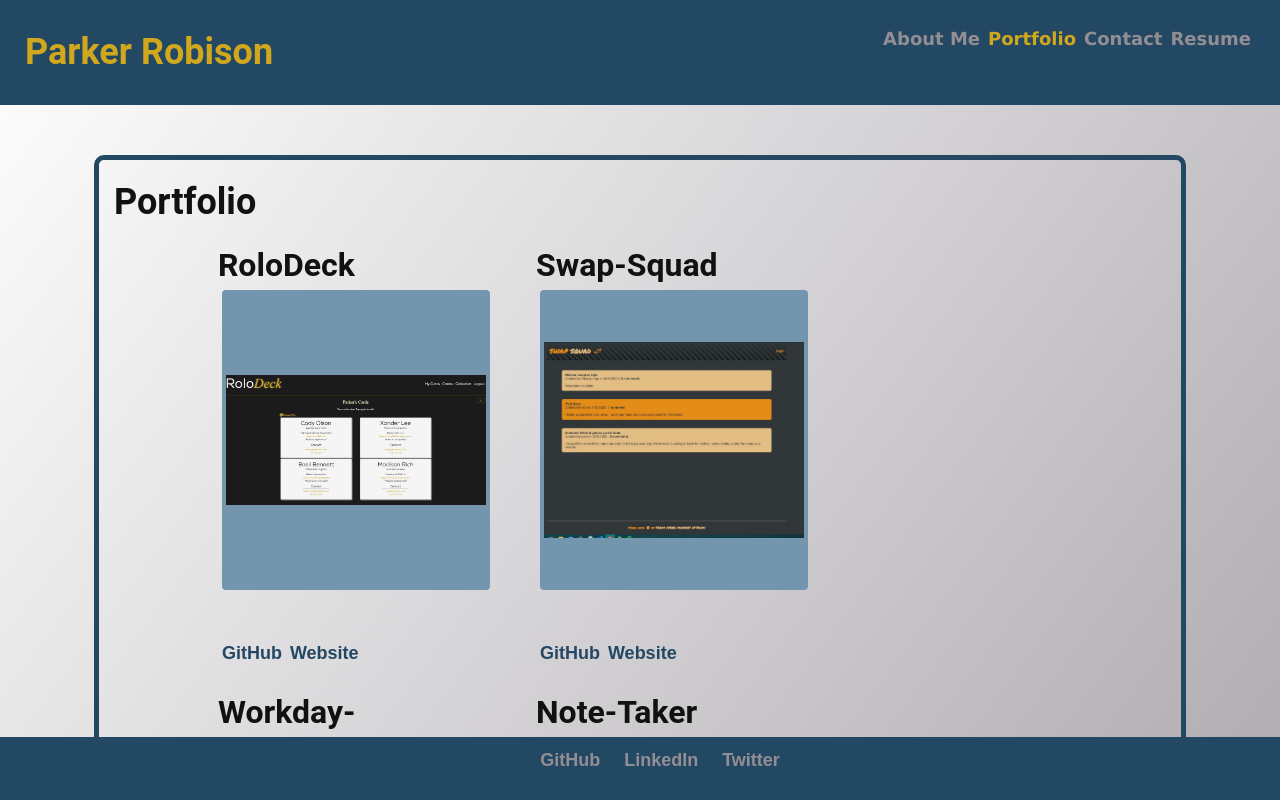
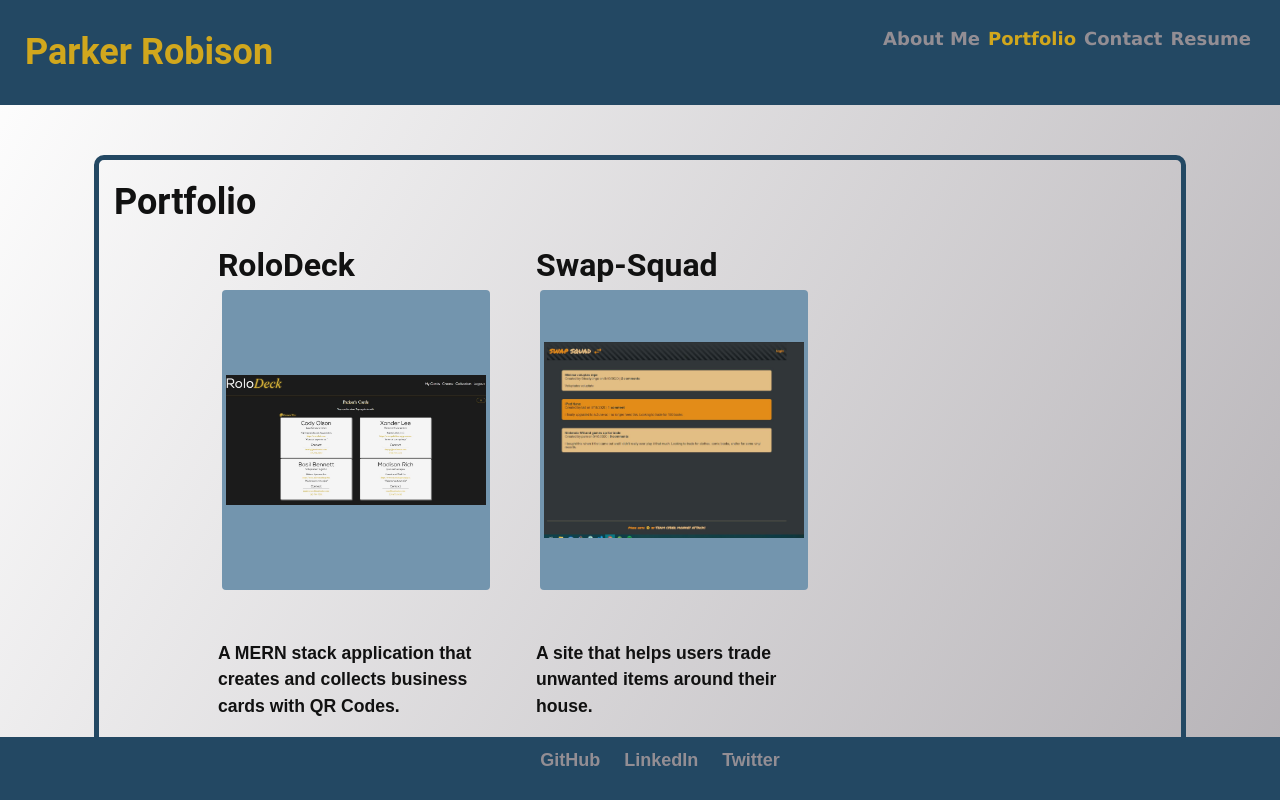
Before and after one commit to parkerrobison/re-portfolio, a React (Create React App) app: page / in a window 1280 px wide. Both pictures are taken after a click on the item "Portfolio". Shown: the top 800 px of the page. Built offline with nearby package versions, Linux system fonts and the light colour scheme.

Commit message:
added description and technologies to project.json and index.js of Project.

```diff
--- a/src/components/Project/index.js
+++ b/src/components/Project/index.js
@@ -14,8 +14,10 @@ function Project() {
                                 alt={p.ProjectName}
                                 className= "img-thumbnail project-image mx-1"
                             />
+                            <p>{p.description}</p>
+                            <p>This project uses {p.technologies}</p>
                             <a href={p.githubRepo} target='_blank' rel="noopener noreferrer" className="gh-link">GitHub</a>
-                            <a href={p.deployedApp} target='_blank' rel="noopener noreferrer" className="site-link">Website</a>
+                            <a href={p.deployedApp} target='_blank' rel="noopener noreferrer" className="site-link"> Live Website</a>
                         </Col>)
 
                 })}
--- a/src/utils/project.json
+++ b/src/utils/project.json
@@ -2,6 +2,8 @@
     {
         "ProjectName": "RoloDeck",
         "imagePath": "/re-portfolio/images/projects/6.jpg",
+        "description": "A MERN stack application that creates and collects business cards with QR Codes.",
+        "technologies": "Mongoose, Express.js, React, Node, GraphQL, and Redux.",
         "githubRepo": "https://github.com/parkerrobison/Roll-a-Jazz",
         "deployedApp": "https://rolodeck.herokuapp.com/"
     },
@@ -9,6 +11,8 @@
     {
         "ProjectName": "Swap-Squad",
         "imagePath": "/re-portfolio/images/projects/4.jpg",
+        "description": "A site that helps users trade unwanted items around their house.",
+        "technologies": "MySQL2, Sequelize, Express.js, Bcrypt, and dotenv.",
         "githubRepo": "https://github.com/parkerrobison/swap-squad",
         "deployedApp": "https://obscure-reef-91673.herokuapp.com/"
     },
@@ -16,6 +20,8 @@
     {
         "ProjectName": "Workday-Scheduler",
         "imagePath": "/re-portfolio/images/projects/5.jpg",
+        "description": "A simple 9-5 workday planner that updates visually as time passes.",
+        "technologies": "HTML, CSS, JS, JQUERY, and Bootstrap.",
         "githubRepo": "https://github.com/parkerrobison/work-day-planner",
         "deployedApp": "https://parkerrobison.github.io/work-day-planner/"
     },
@@ -23,6 +29,8 @@
     {
         "ProjectName": "Note-Taker",
         "imagePath": "/re-portfolio/images/projects/2.jpg",
+        "description": "A 'no fuss' note taking app that allows a user to create and manage notes easily.",
+        "technologies": "4",
         "githubRepo": "https://github.com/parkerrobison/note-taker",
         "deployedApp": "https://vast-citadel-37246.herokuapp.com/"
     },
@@ -30,12 +38,16 @@
     {
         "ProjectName": "Just-Breathe",
         "imagePath": "/re-portfolio/images/projects/1.jpg",
+        "description": "An application that uses third-party APIs to display air quality index, pollen count and temperature of a city.",
+        "technologies": "Third party APIs, Materialize, HTML, CSS, and JS",
         "githubRepo": "https://github.com/parkerrobison/just-breathe",
         "deployedApp": "https://parkerrobison.github.io/just-breathe/"
     },
     {
         "ProjectName": "Git-it-Done",
         "imagePath": "/re-portfolio/images/projects/0.jpg",
+        "description": "A website that helps developers find GitHub projects that have open issues that they can contribute to.",
+        "technologies": "6",
         "githubRepo": "https://github.com/parkerrobison/git-it-done",
         "deployedApp": "https://parkerrobison.github.io/git-it-done/"
     }
```
